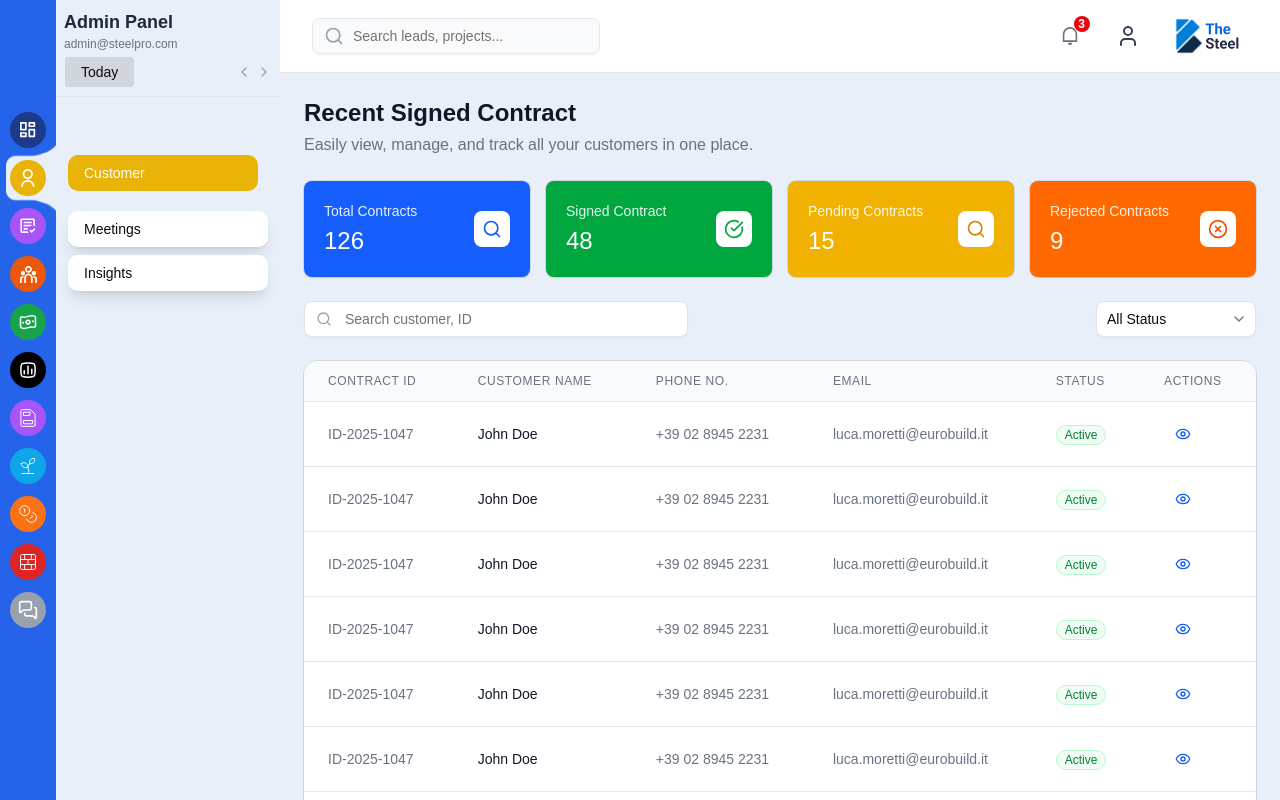
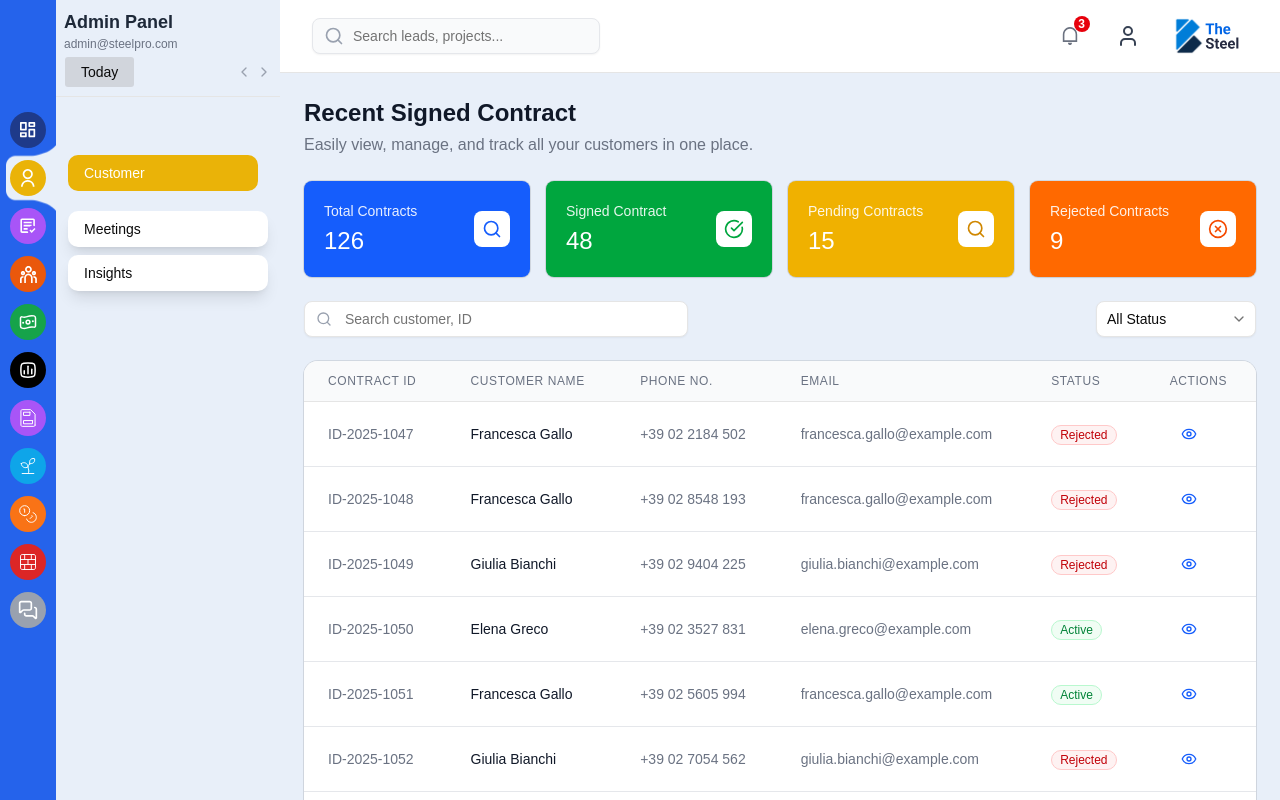
Before and after one commit to react6-flyweis/the-steel-admin, a React (Vite) app: page /customers/contracts in a window 1280 px wide. Built offline with nearby package versions, Linux system fonts and the light colour scheme.

Commit message:
feat: refactor ContractsPage to use dynamic mock data and improve filtering functionality

```diff
--- a/src/pages/customers/contracts.tsx
+++ b/src/pages/customers/contracts.tsx
@@ -1,4 +1,4 @@
-import { useState } from "react";
+import { useState, useMemo } from "react";
 import { Search, Eye, CheckCircle, XCircle } from "lucide-react";
 import { Card, CardContent } from "@/components/ui/card";
 import { Input } from "@/components/ui/input";
@@ -15,69 +15,79 @@ import {
 } from "@/components/ui/select";
 
 // Mock data - replace with actual API calls
-const mockContracts = [
-  {
-    id: "ID-2025-1047",
-    customerName: "John Doe",
-    phone: "+39 02 8945 2231",
-    email: "luca.moretti@eurobuild.it",
-    status: "Active",
-  },
-  {
-    id: "ID-2025-1047",
-    customerName: "John Doe",
-    phone: "+39 02 8945 2231",
-    email: "luca.moretti@eurobuild.it",
-    status: "Active",
-  },
-  {
-    id: "ID-2025-1047",
-    customerName: "John Doe",
-    phone: "+39 02 8945 2231",
-    email: "luca.moretti@eurobuild.it",
-    status: "Active",
-  },
-  {
-    id: "ID-2025-1047",
-    customerName: "John Doe",
-    phone: "+39 02 8945 2231",
-    email: "luca.moretti@eurobuild.it",
-    status: "Active",
-  },
-  {
-    id: "ID-2025-1047",
-    customerName: "John Doe",
-    phone: "+39 02 8945 2231",
-    email: "luca.moretti@eurobuild.it",
-    status: "Active",
-  },
-  {
-    id: "ID-2025-1047",
-    customerName: "John Doe",
-    phone: "+39 02 8945 2231",
-    email: "luca.moretti@eurobuild.it",
-    status: "Active",
-  },
-  {
-    id: "ID-2025-1047",
-    customerName: "John Doe",
-    phone: "+39 02 8945 2231",
-    email: "luca.moretti@eurobuild.it",
-    status: "Active",
-  },
-  {
-    id: "ID-2025-1047",
-    customerName: "John Doe",
-    phone: "+39 02 8945 2231",
-    email: "luca.moretti@eurobuild.it",
-    status: "Active",
-  },
+const NAMES = [
+  "Luca Moretti",
+  "Maria Rossi",
+  "Giulia Bianchi",
+  "Marco Romano",
+  "Elena Greco",
+  "Antonio Russo",
+  "Francesca Gallo",
+  "Davide Ferrari",
+  "Sara Conti",
+  "Matteo Ricci",
 ];
+
+function randomFrom(arr: string[]) {
+  return arr[Math.floor(Math.random() * arr.length)];
+}
+
+const mockContracts = Array.from({ length: 8 }).map((_, i) => {
+  const name = randomFrom(NAMES);
+  const email =
+    name
+      .toLowerCase()
+      .replace(/[^a-z\s]/g, "")
+      .trim()
+      .replace(/\s+/g, ".") + "@example.com";
+  const phone = `+39 02 ${Math.floor(1000 + Math.random() * 9000)} ${Math.floor(
+    100 + Math.random() * 900
+  )}`;
+  const statuses = ["Active", "Pending", "Rejected"];
+  const status = randomFrom(statuses);
+  const id = `ID-2025-${1047 + i}`;
+  return {
+    id,
+    customerName: name,
+    phone,
+    email,
+    status,
+  };
+});
+
+const STATUS_COLOR_MAP: Record<string, string> = {
+  active: "bg-green-50 text-green-700 border-green-200",
+  pending: "bg-yellow-50 text-yellow-700 border-yellow-200",
+  rejected: "bg-red-50 text-red-700 border-red-200",
+  default: "bg-gray-50 text-gray-700 border-gray-200",
+};
+
+function getStatusClasses(status?: string) {
+  if (!status) return STATUS_COLOR_MAP.default;
+  return STATUS_COLOR_MAP[status.toLowerCase()] || STATUS_COLOR_MAP.default;
+}
 
 export default function ContractsPage() {
   const [searchQuery, setSearchQuery] = useState("");
   const [statusFilter, setStatusFilter] = useState("all");
   const navigate = useNavigate();
+
+  const filteredContracts = useMemo(() => {
+    const q = searchQuery.trim().toLowerCase();
+    return mockContracts.filter((c) => {
+      if (statusFilter !== "all" && c.status.toLowerCase() !== statusFilter) {
+        return false;
+      }
+      if (!q) return true;
+
+      return (
+        (c.id && c.id.toLowerCase().includes(q)) ||
+        (c.customerName && c.customerName.toLowerCase().includes(q)) ||
+        (c.phone && c.phone.toLowerCase().includes(q)) ||
+        (c.email && c.email.toLowerCase().includes(q))
+      );
+    });
+  }, [searchQuery, statusFilter]);
 
   return (
     <div className="p-6 space-y-6">
@@ -173,8 +183,11 @@ export default function ContractsPage() {
                 </tr>
               </thead>
               <tbody className="bg-white divide-y divide-gray-200">
-                {mockContracts.map((contract, index) => (
-                  <tr key={index} className="hover:bg-gray-50">
+                {filteredContracts.map((contract, index) => (
+                  <tr
+                    key={`${contract.id}-${index}`}
+                    className="hover:bg-gray-50"
+                  >
                     <td className="px-6 py-4 whitespace-nowrap text-sm text-gray-500">
                       {contract.id}
                     </td>
@@ -190,7 +203,7 @@ export default function ContractsPage() {
                     <td className="px-6 py-4 whitespace-nowrap">
                       <Badge
                         variant="outline"
-                        className="bg-green-50 text-green-700 border-green-200"
+                        className={getStatusClasses(contract.status)}
                       >
                         {contract.status}
                       </Badge>
```
